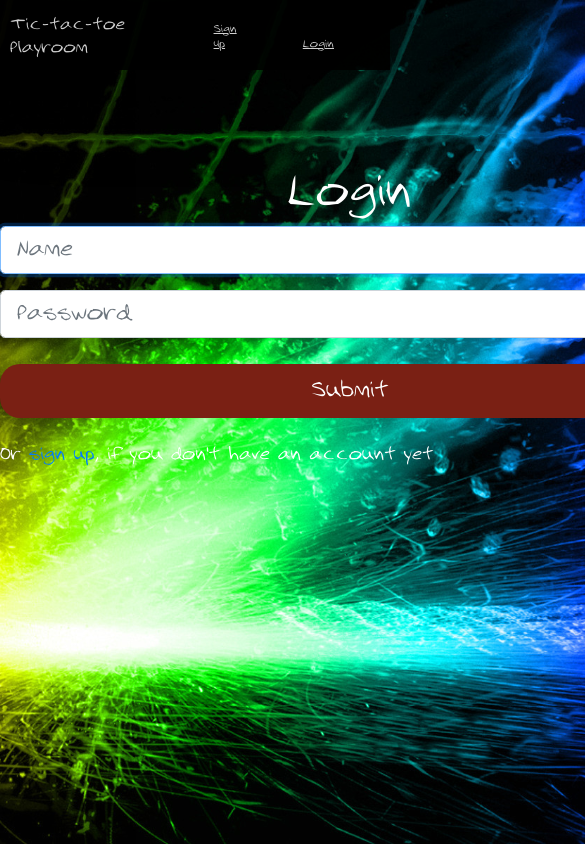
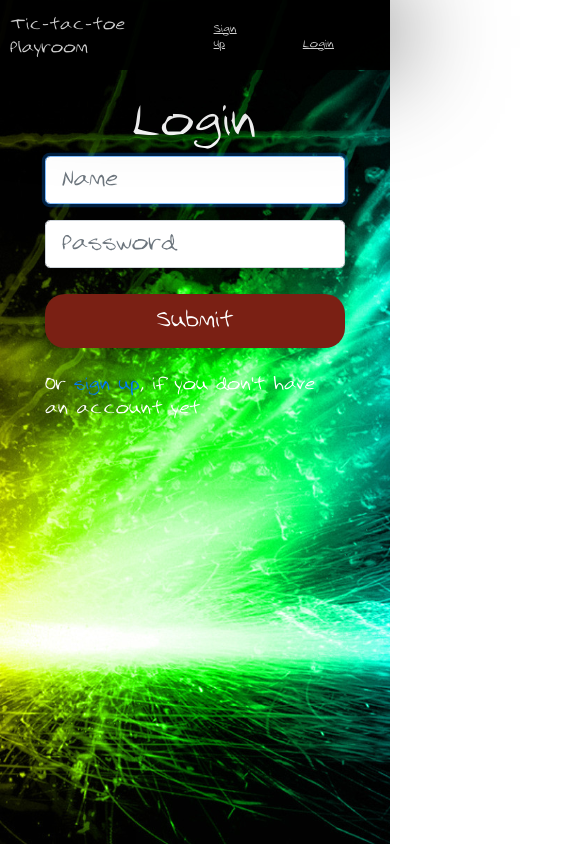
Before and after one commit to TiborVlasics/playroom, a React (Create React App) app in the folder client/: page / in a window 390 px wide. Shown: the top 844 px of the page, 585 px wide, since content can reach past the window. Built offline with nearby package versions, Linux system fonts and the light colour scheme; a web font is replaced by a local one.

Commit message:
Add auth width smaller screen

```diff
--- a/client/src/style/auth.css
+++ b/client/src/style/auth.css
@@ -17,7 +17,6 @@
   margin: 0 auto;
   padding: 70px 0 100px 0;
   width: 700px;
-  /* background: #00000098; */
   border-radius: 5px;
 }
 
@@ -55,3 +54,11 @@ form input[type="text"]:focus {
 .sign-up {
   margin-top: 25px;
 }
+
+@media only screen and (max-width: 1000px) {
+  .login,
+  .register {
+    width: 300px;
+    padding: 0;
+  }
+}
```
